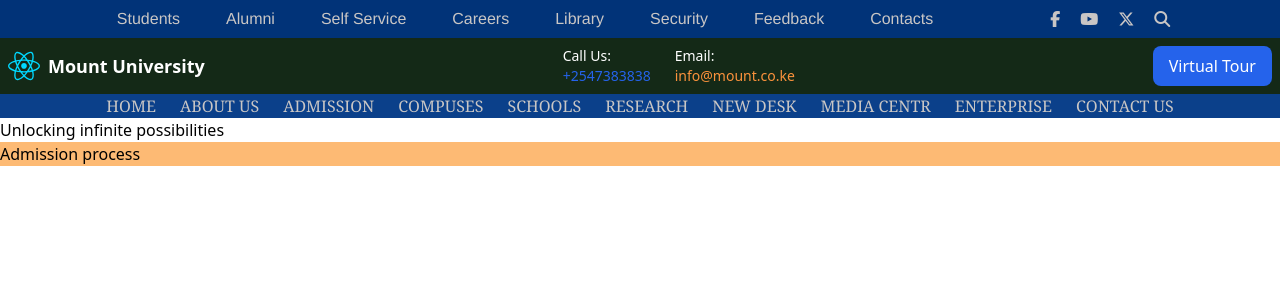
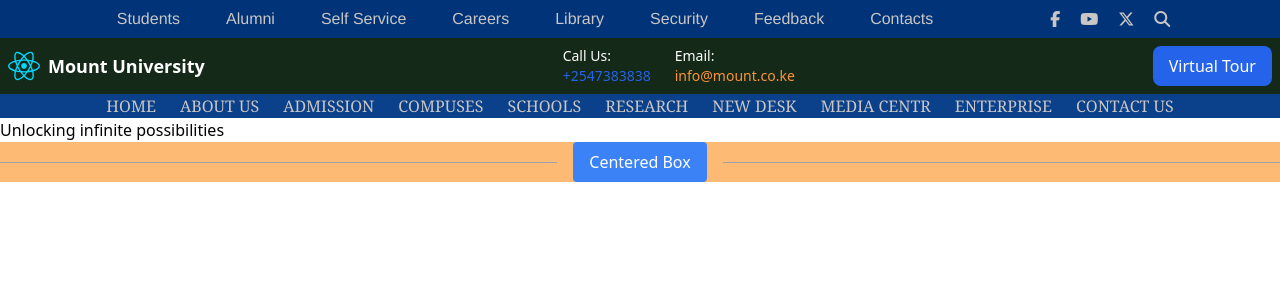
Before and after one commit to Maxaomar/mount-university, a React (Vite) app: page / in a window 1280 px wide. Shown: the top 300 px of the page. Built offline with nearby package versions, Linux system fonts and the light colour scheme.

Commit message:
centerd box

```diff
--- a/src/components/Footer.jsx
+++ b/src/components/Footer.jsx
@@ -1,7 +1,11 @@
 export function Footer() {
   return(
     <footer className="bg-orange-300">
-       <h1>Admission process</h1>
+          <div class="flex items-center space-x-4">
+              <div class="flex-1 h-px bg-gray-400"></div>
+              <div class="px-4 py-2 bg-blue-500 text-white rounded">Centered Box</div>
+              <div class="flex-1 h-px bg-gray-400"></div>
+          </div>
     </footer>
   )
 }
```
